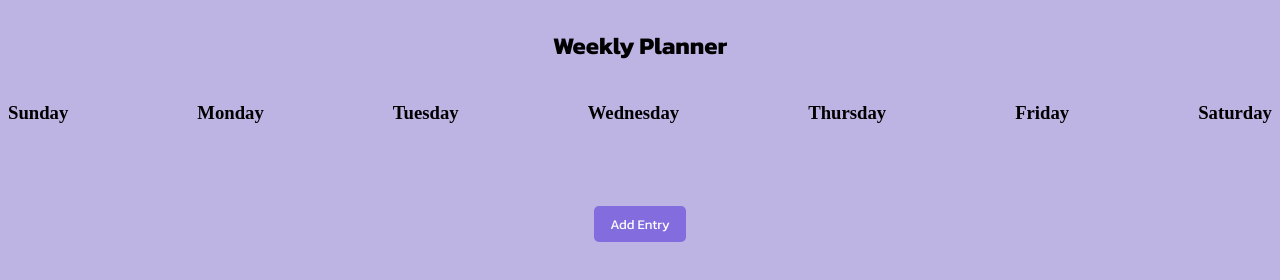
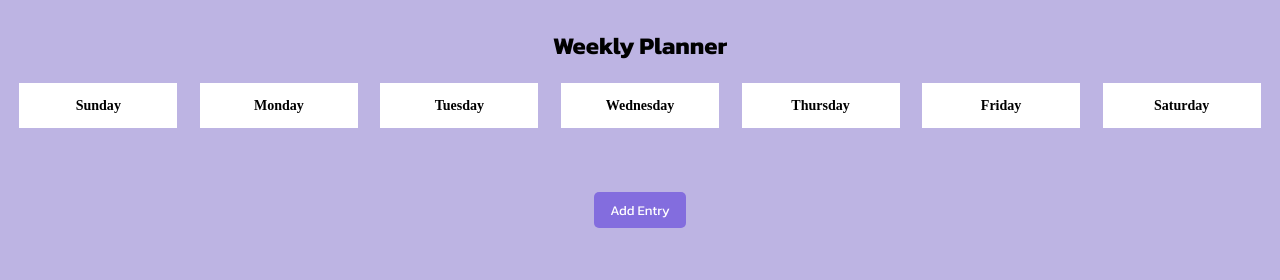
Before and after one commit to derrick-fleming/weekly-planner, a website: page index.html in a window 1280 px wide. Drawn offline with Linux system fonts and the light colour scheme.

Commit message:
saving progress

```diff
--- a/layout.css
+++ b/layout.css
@@ -1,8 +1,20 @@
+.container {
+
+}
+
 .row {
   display: flex;
-  justify-content: space-between;
+  justify-content: space-around;
+  flex-wrap: wrap;
 }
 
 .column-full {
   flex-basis: 100%;
 }
+
+.column-seventh {
+  flex-basis: calc(100% / 8);
+  background-color: #ffff;
+  text-align: center;
+  font-size: 0.75rem;
+}
```
